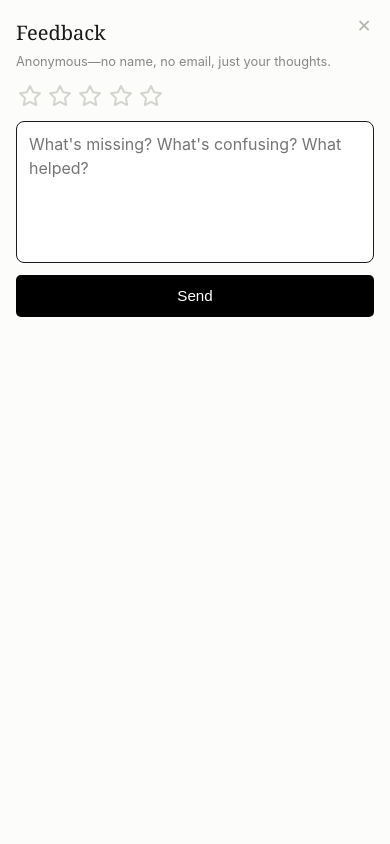
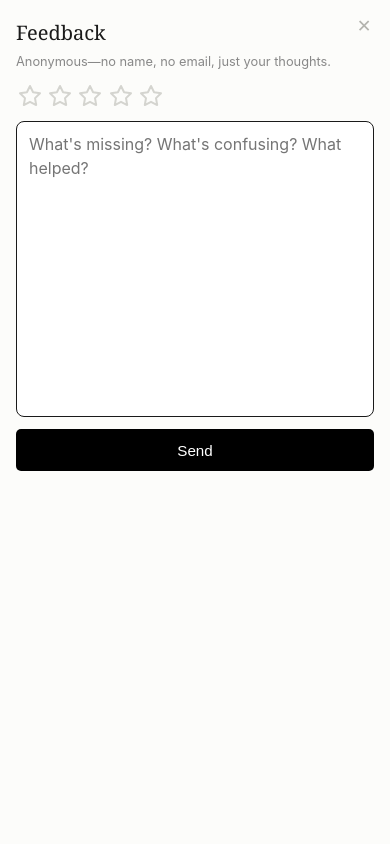
Before and after one commit to YuanUX/code101, a plain HTML site: page public/index.html in a window 390 px wide. Both pictures are taken after a click on the button 315 px from the left and 27 px from the top of the page. Shown: the top 844 px of the page. Drawn offline with Linux system fonts and the light colour scheme.

Commit message:
Topics divider only with Recently Used; keep feedback title above keyboard
- Dark rule above the home topic list renders only when Recently Used
  sits above it (#recentSection:not(:empty) sibling selector)
- Mobile feedback sheet resizes to the visual viewport while the
  keyboard is open (visualViewport resize/scroll), shrinking the
  textarea instead of pushing the title off screen

Co-Authored-By: Claude Opus 4.8 (1M context) <noreply@anthropic.com>

```diff
--- a/public/index.html
+++ b/public/index.html
@@ -367,6 +367,10 @@
         /* Home: topic list */
         .topic-list {
             margin-top: 1rem;
+        }
+
+        /* Divider above topics only when Recently Used sits above them */
+        #recentSection:not(:empty) ~ #glossaryOutput .topic-list {
             border-top: 1px solid #1a1a1a;
         }
 
@@ -858,8 +862,8 @@
                 padding: 1rem;
             }
             .feedback-modal textarea {
-                flex: none;
-                min-height: 7.5rem;
+                flex: 1;
+                min-height: 4rem;
                 max-height: 35dvh;
                 resize: none;
             }
@@ -2624,13 +2628,32 @@ export default {                                   // the Worker starts here
             feedbackStars.appendChild(star);
         }
 
+        // iOS: the keyboard shrinks the *visual* viewport but fixed elements
+        // don't know that — resize the sheet so the title stays on screen.
+        const feedbackSheet = feedbackModal.querySelector('.feedback-modal');
+
+        function fitFeedbackSheet() {
+            if (feedbackModal.classList.contains('hidden')) return;
+            if (!window.visualViewport || window.innerWidth > 768) return;
+            feedbackSheet.style.height = window.visualViewport.height + 'px';
+            feedbackModal.style.transform = 'translateY(' + window.visualViewport.offsetTop + 'px)';
+        }
+
+        if (window.visualViewport) {
+            window.visualViewport.addEventListener('resize', fitFeedbackSheet);
+            window.visualViewport.addEventListener('scroll', fitFeedbackSheet);
+        }
+
         function openFeedback() {
             feedbackModal.classList.remove('hidden');
+            fitFeedbackSheet();
             feedbackText.focus();
         }
 
         function closeFeedback() {
             feedbackModal.classList.add('hidden');
+            feedbackSheet.style.height = '';
+            feedbackModal.style.transform = '';
         }
 
         feedbackBtn.addEventListener('click', openFeedback);
```
